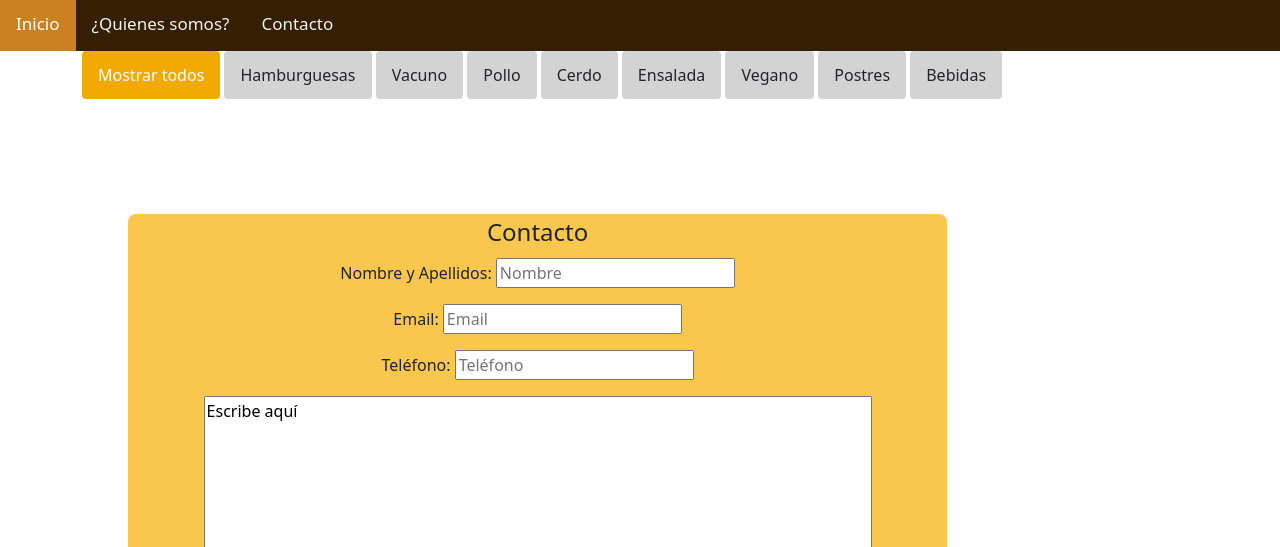
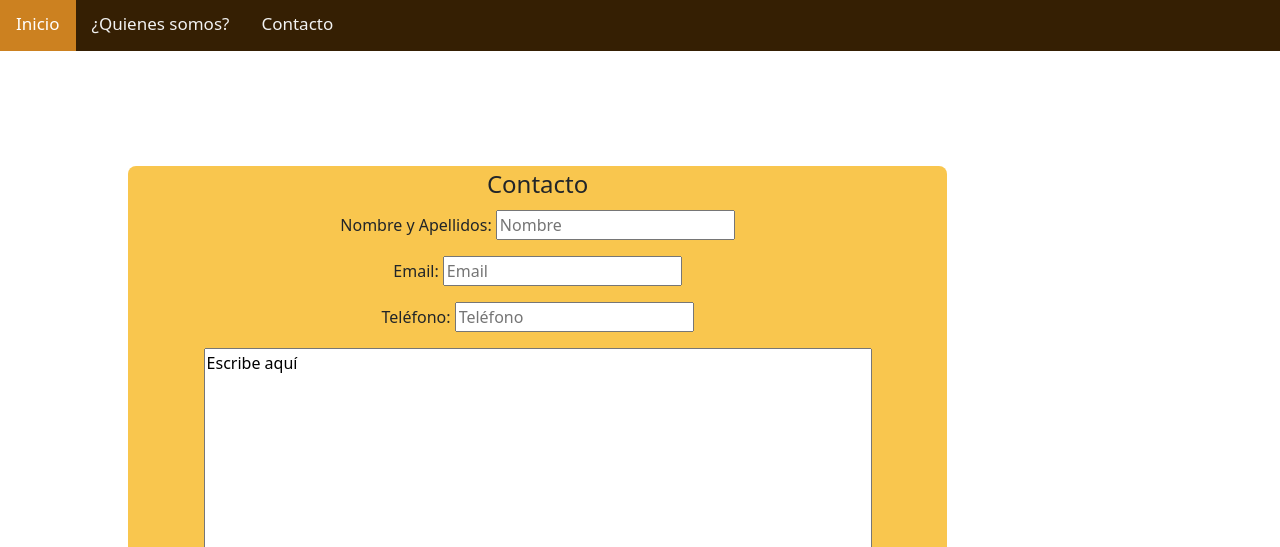
Before and after one commit to MaryGels/carta-menu-restaurante, a plain HTML site: page formulario.html in a window 1280 px wide. Shown: the part 253-800 px from the top of the page. Drawn offline with Linux system fonts and the light colour scheme.

Commit message:
descarga del Domingo
Index.html funcionando falta indexar imágenes. formularioBase creado para modificar.
footer mejorable.

```diff
--- a/formulario.html
+++ b/formulario.html
@@ -67,22 +67,6 @@
 			<a href="formulario.html">Contacto</a>
 		</div>
 		<!--fin de menu Nav-bar-->
-
-		<!----------Barra de menu de la web------------->
-		<div class="container filtro">
-			<div id="myBtnContainer" class="filtro">
-				<button class="btn activo" onclick="filterSelection('all')"> Mostrar todos</button>
-				<button class="btn" onclick="filterSelection('hamburguesa')"> Hamburguesas</button>
-				<button class="btn" onclick="filterSelection('ternera')"> Vacuno</button>
-				<button class="btn" onclick="filterSelection('pollo')"> Pollo</button>
-				<button class="btn" onclick="filterSelection('cerdo')"> Cerdo</button>
-				<button class="btn" onclick="filterSelection('ensalada')"> Ensalada</button>
-				<button class="btn" onclick="filterSelection('vegano')"> Vegano</button>
-				<button class="btn" onclick="filterSelection('postre')"> Postres</button>
-				<button class="btn" onclick="filterSelection('bebida')"> Bebidas</button>
-			</div>
-		</div>
-		<!--------------------------fin Barra de menu de la web---------------------->
 
 		<!---------------------Bloque de formulario-------------------------->
 		<div id="form" class="bloque">
@@ -187,7 +171,7 @@
 			integrity="sha384-MrcW6ZMFYlzcLA8Nl+NtUVF0sA7MsXsP1UyJoMp4YLEuNSfAP+JcXn/tWtIaxVXM"
 			crossorigin="anonymous"></script>
 
-		<script src="js/script-filtro.js"></script>
+		<script src="js/script.js"></script>
 
 </body>
 
```
